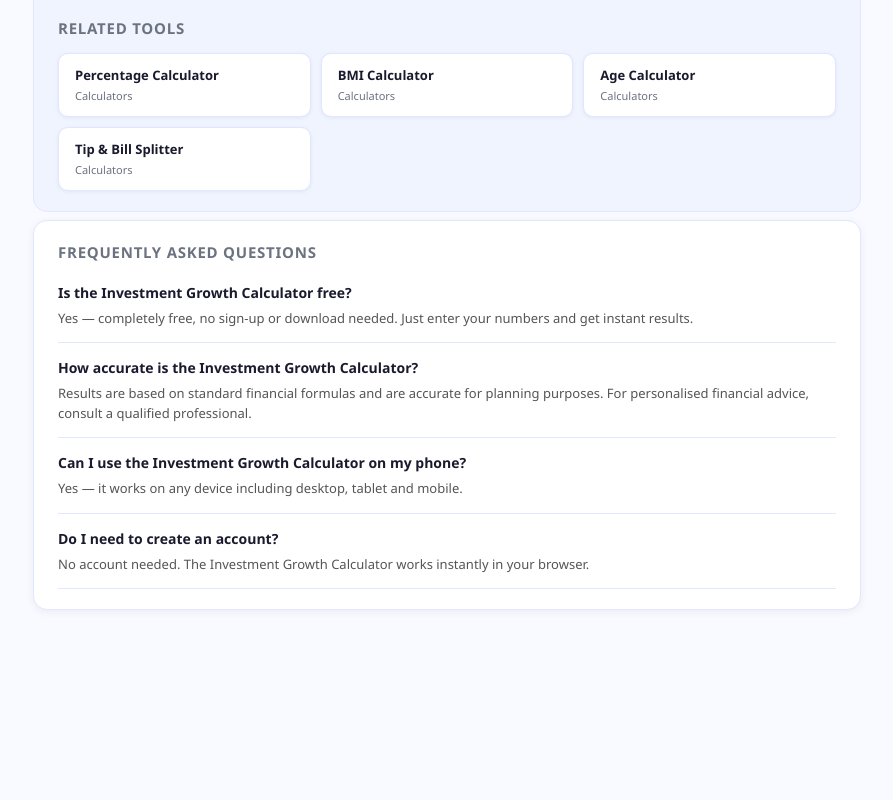
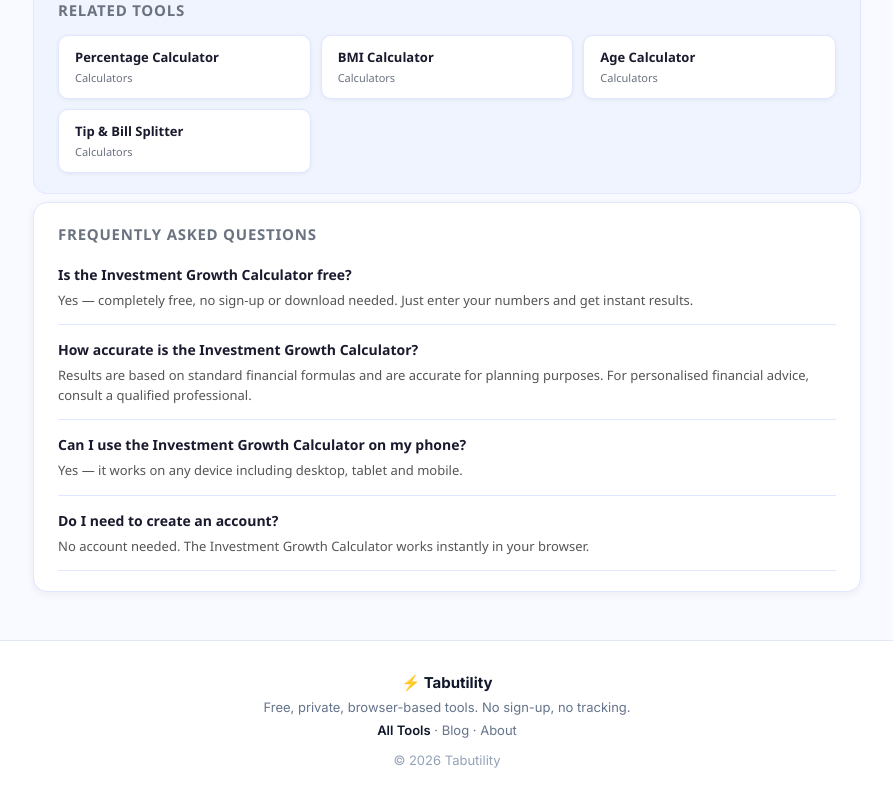
Before and after one commit to rakeshv02/investment, a React (Vite) app: page / in a window 1280 px wide. Shown: the part 1622-2422 px from the top of the page, without its empty margins (193-1086 px from the left). Before the commit the page ends 2256 px from the top, so only its background shows below. Built offline with nearby package versions, Linux system fonts and the light colour scheme.

Commit message:
Apply shared Tabutility design language (light palette, Inter, footer, ad-slot polish)

```diff
--- a/index.html
+++ b/index.html
@@ -7,6 +7,7 @@
   <link rel="dns-prefetch" href="https://pagead2.googlesyndication.com" />
   <meta charset="UTF-8" />
   <meta name="viewport" content="width=device-width, initial-scale=1.0" />
+<link rel="preconnect" href="https://fonts.googleapis.com"><link rel="preconnect" href="https://fonts.gstatic.com" crossorigin><link rel="stylesheet" href="https://fonts.googleapis.com/css2?family=Inter:wght@400;600;700;800&display=swap">
   <title>Investment Calculator — Lump Sum & Monthly Contributions | Tabutility</title>
   <meta name="description" content="Calculate future investment value with lump sum and monthly contributions. See growth charts, compound interest and total returns." />
   <meta name="keywords" content="investment calculator, lump sum calculator, monthly investment calculator, compound interest, future value calculator" />
@@ -31,7 +32,15 @@
   <script type="application/ld+json">{"@context":"https://schema.org","@type":"BreadcrumbList","itemListElement":[{"@type":"ListItem","position":1,"name":"Tabutility","item":"https://tabutility.com"},{"@type":"ListItem","position":2,"name":"Calculators","item":"https://tabutility.com/#calculators"},{"@type":"ListItem","position":3,"name":"Investment Growth Calculator","item":"https://investment.tabutility.com/"}]}</script>
   <script type="application/ld+json">{"@context":"https://schema.org","@type":"FAQPage","mainEntity":[{"@type":"Question","name":"Is the Investment Growth Calculator free?","acceptedAnswer":{"@type":"Answer","text":"Yes — completely free, no sign-up or download needed. Just enter your numbers and get instant results."}},{"@type":"Question","name":"How accurate is the Investment Growth Calculator?","acceptedAnswer":{"@type":"Answer","text":"Results are based on standard financial formulas and are accurate for planning purposes. For personalised financial advice, consult a qualified professional."}},{"@type":"Question","name":"Can I use the Investment Growth Calculator on my phone?","acceptedAnswer":{"@type":"Answer","text":"Yes — it works on any device including desktop, tablet and mobile."}},{"@type":"Question","name":"Do I need to create an account?","acceptedAnswer":{"@type":"Answer","text":"No account needed. The Investment Growth Calculator works instantly in your browser."}}]}</script>
   <meta name="theme-color" content="#1a1a2e" />
-  </head>
+  <style id="tabutility-brand">
+/* empty ad slots: reserve space, no bordered box */
+.ad-banner,.ad-slot,.ad-container{background:transparent!important;border:none!important;border-bottom:none!important;box-shadow:none!important}
+ins.adsbygoogle,.ad-banner iframe,.ad-slot iframe{visibility:hidden!important}
+ins.adsbygoogle[data-ad-status="filled"],.ad-banner ins[data-ad-status="filled"] iframe,.ad-slot ins[data-ad-status="filled"] iframe{visibility:visible!important}
+nav .brand{color:#0f172a}
+body{-webkit-font-smoothing:antialiased}
+</style>
+</head>
 <body style="margin:0;background:#f8faff;font-family:'Segoe UI',Arial,sans-serif">
 <div id="root"></div>
 <script type="text/babel">
@@ -154,19 +163,19 @@
 
 
 <!-- embed-widget -->
-<div style="max-width:640px;margin:0 auto 32px;background:#1e293b;border:1px solid #334155;border-radius:12px;padding:18px">
-  <h2 style="font-size:15px;font-weight:700;color:#94a3b8;text-transform:uppercase;letter-spacing:.05em;margin-bottom:12px">Embed This Tool</h2>
+<div style="max-width:640px;margin:0 auto 32px;background:#ffffff;border:1px solid #e2e8f0;border-radius:12px;padding:18px">
+  <h2 style="font-size:15px;font-weight:700;color:#64748b;text-transform:uppercase;letter-spacing:.05em;margin-bottom:12px">Embed This Tool</h2>
   <p style="font-size:13px;color:#64748b;margin-bottom:12px">Add this Investment Growth Calculator to your website or blog for free — just paste this code:</p>
-  <div style="background:#0f172a;border:1px solid #334155;border-radius:8px;padding:12px;font-family:monospace;font-size:12px;color:#7dd3fc;word-break:break-all;margin-bottom:10px" id="embed-code">&lt;iframe src=&quot;https://investment.tabutility.com/&quot; width=&quot;100%&quot; height=&quot;600&quot; frameborder=&quot;0&quot; style=&quot;border-radius:12px&quot; title=&quot;Investment Growth Calculator by Tabutility&quot;&gt;&lt;/iframe&gt;
+  <div style="background:#f8f7f4;border:1px solid #e2e8f0;border-radius:8px;padding:12px;font-family:'Inter',monospace;font-size:12px;color:#7dd3fc;word-break:break-all;margin-bottom:10px" id="embed-code">&lt;iframe src=&quot;https://investment.tabutility.com/&quot; width=&quot;100%&quot; height=&quot;600&quot; frameborder=&quot;0&quot; style=&quot;border-radius:12px&quot; title=&quot;Investment Growth Calculator by Tabutility&quot;&gt;&lt;/iframe&gt;
 &lt;p style=&quot;font-size:12px&quot;&gt;&lt;a href=&quot;https://investment.tabutility.com/&quot; target=&quot;_blank&quot; rel=&quot;noopener&quot;&gt;Investment Growth Calculator&lt;/a&gt; by &lt;a href=&quot;https://tabutility.com/&quot; target=&quot;_blank&quot; rel=&quot;noopener&quot;&gt;Tabutility&lt;/a&gt;&lt;/p&gt;</div>
-  <button onclick="navigator.clipboard.writeText(document.getElementById('embed-code').textContent).then(()=>{this.textContent='Copied!';setTimeout(()=>this.textContent='Copy Embed Code',2000)})" style="background:#38bdf8;color:#0f172a;border:none;border-radius:8px;padding:9px 18px;font-size:13px;font-weight:700;cursor:pointer">Copy Embed Code</button>
+  <button onclick="navigator.clipboard.writeText(document.getElementById('embed-code').textContent).then(()=>{this.textContent='Copied!';setTimeout(()=>this.textContent='Copy Embed Code',2000)})" style="background:#0f172a;color:#f8f7f4;border:none;border-radius:8px;padding:9px 18px;font-size:13px;font-weight:700;cursor:pointer">Copy Embed Code</button>
   <span style="font-size:11px;color:#475569;margin-left:12px">Free to use — the credit link helps others find the tool</span>
 </div>
-<div style="margin:0 auto 24px;max-width:640px;background:#1e293b;border-radius:10px;padding:14px 18px;display:flex;align-items:center;gap:14px;cursor:pointer;border:1px solid #334155" onclick="window.open('https://www.amazon.co.uk/s?k=investing%20books%20beginners&tag=tabutility-20','_blank','noopener noreferrer')" title="Level up your investing?">
+<div style="margin:0 auto 24px;max-width:640px;background:#ffffff;border-radius:10px;padding:14px 18px;display:flex;align-items:center;gap:14px;cursor:pointer;border:1px solid #e2e8f0" onclick="window.open('https://www.amazon.co.uk/s?k=investing%20books%20beginners&tag=tabutility-20','_blank','noopener noreferrer')" title="Level up your investing?">
   <span style="font-size:28px;flex-shrink:0">📚</span>
   <div style="min-width:0">
-    <div style="font-size:13px;font-weight:700;color:#f1f5f9;margin-bottom:3px">Level up your investing?</div>
-    <div style="font-size:12px;color:#94a3b8">Browse investing books for beginners <span style="color:#f59e0b;white-space:nowrap">→ Browse on Amazon</span></div>
+    <div style="font-size:13px;font-weight:700;color:#0f172a;margin-bottom:3px">Level up your investing?</div>
+    <div style="font-size:12px;color:#64748b">Browse investing books for beginners <span style="color:#f59e0b;white-space:nowrap">→ Browse on Amazon</span></div>
     <div style="font-size:10px;color:#475569;margin-top:3px">As an Amazon Associate we earn from qualifying purchases.</div>
   </div>
 </div>
@@ -234,5 +243,11 @@
   }
 })();
 </script>
+<footer style="border-top:1px solid #e2e8f0;background:#ffffff;margin-top:48px;padding:28px 24px;text-align:center;font-family:'Inter',-apple-system,BlinkMacSystemFont,'Segoe UI',sans-serif;font-size:13px;color:#64748b;line-height:1.8">
+<div style="font-weight:700;color:#0f172a;font-size:15px">⚡ Tabutility</div>
+<div>Free, private, browser-based tools. No sign-up, no tracking.</div>
+<div><a href="https://tabutility.com" style="color:#0f172a;font-weight:600;text-decoration:none">All Tools</a> · <a href="https://tabutility.com/blog/" style="color:#64748b;text-decoration:none">Blog</a> · <a href="https://tabutility.com/#about" style="color:#64748b;text-decoration:none">About</a></div>
+<div style="margin-top:6px;color:#94a3b8">© 2026 Tabutility</div>
+</footer>
 </body>
 </html>
--- a/src/index.css
+++ b/src/index.css
@@ -4,5 +4,5 @@
 
 body {
   margin: 0;
-  font-family: 'Inter', sans-serif;
+  font-family:'Inter', 'Inter', sans-serif;
 }
```
